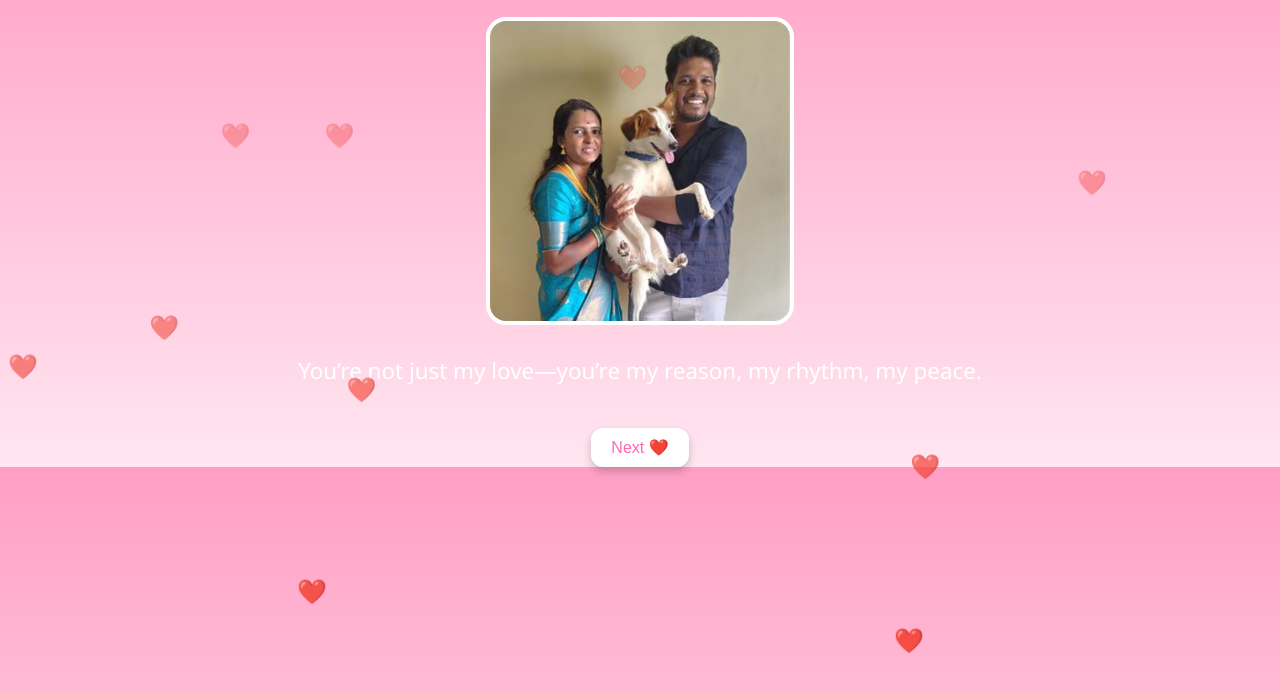
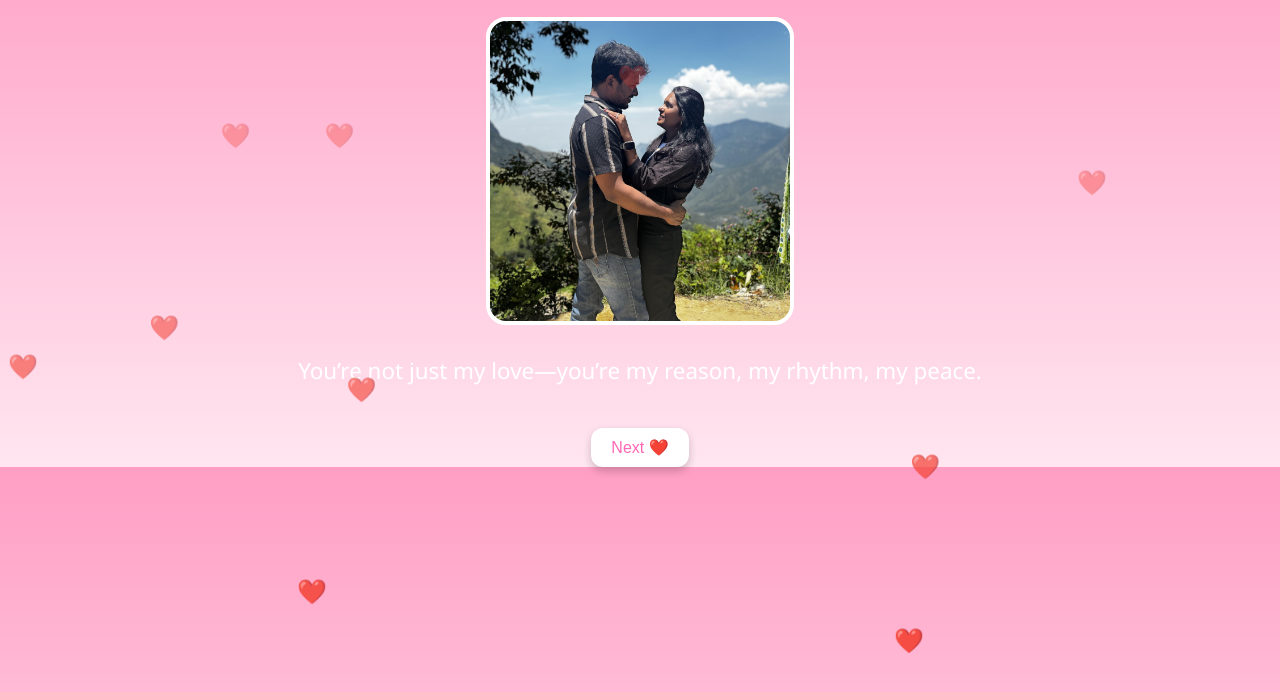
Before and after one commit to webbiearchitect/kavis-love-story, a plain HTML site: page whyiloveyou.html in a window 1280 px wide. Shown: the part 98-790 px from the top of the page. Drawn offline with Linux system fonts and the light colour scheme.

Commit message:
Update whyiloveyou.html

```diff
--- a/whyiloveyou.html
+++ b/whyiloveyou.html
@@ -13,7 +13,7 @@
   </audio>
 
   <h1>Why I Love You 💕</h1>
-  <div class="photo" style="background-image: url('photo2.jpg');"></div>
+  <div class="photo" style="background-image: url('photo3.jpg');"></div>
   <div class="quote">You’re not just my love—you’re my reason, my rhythm, my peace.</div>
   <br />
   <a href="ourjourney.html"><button>Next ❤️</button></a>
```
